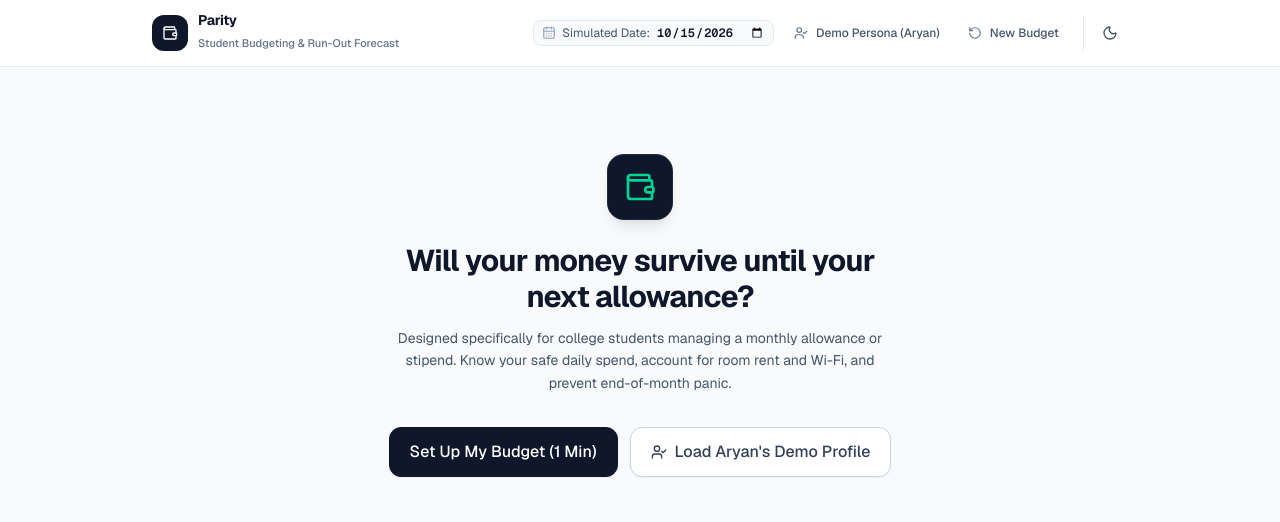
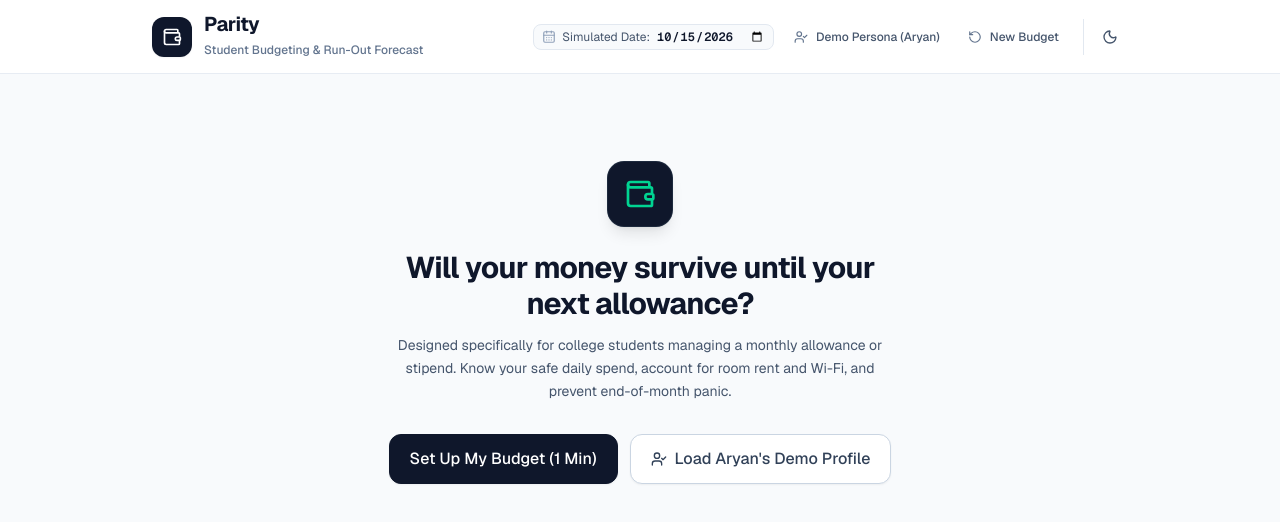
Before and after one commit to Aarav-Mittal/Parity, a Next.js app: page / in a window 1280 px wide. Shown: the top 522 px of the page. Built offline with nearby package versions, Linux system fonts and the light colour scheme.

Commit message:
fix(ui): enlarge Parity logo font size and icon in navbar

```diff
--- a/src/app/page.tsx
+++ b/src/app/page.tsx
@@ -87,15 +87,15 @@ export default function Home() {
       {/* Top Navigation */}
       <header className="sticky top-0 z-30 border-b border-slate-200/80 dark:border-slate-800 bg-white/90 dark:bg-slate-900/90 backdrop-blur-md transition-colors">
         <div className="mx-auto flex max-w-5xl items-center justify-between px-4 py-3 sm:px-6">
-          <div className="flex items-center gap-2.5">
-            <div className="flex h-9 w-9 items-center justify-center rounded-xl bg-slate-900 dark:bg-slate-100 text-white dark:text-slate-900 shadow-xs">
-              <Wallet className="h-4 w-4" />
+          <div className="flex items-center gap-3">
+            <div className="flex h-10 w-10 items-center justify-center rounded-xl bg-slate-900 dark:bg-slate-100 text-white dark:text-slate-900 shadow-xs shrink-0">
+              <Wallet className="h-5 w-5" />
             </div>
             <div>
-              <span className="text-sm font-bold tracking-tight text-slate-900 dark:text-slate-100 block leading-tight">
+              <span className="text-lg sm:text-xl font-bold tracking-tight text-slate-900 dark:text-slate-100 block leading-tight">
                 Parity
               </span>
-              <span className="text-[11px] text-slate-500 dark:text-slate-400 font-medium">
+              <span className="text-[11px] sm:text-xs text-slate-500 dark:text-slate-400 font-medium">
                 Student Budgeting & Run-Out Forecast
               </span>
             </div>
```
